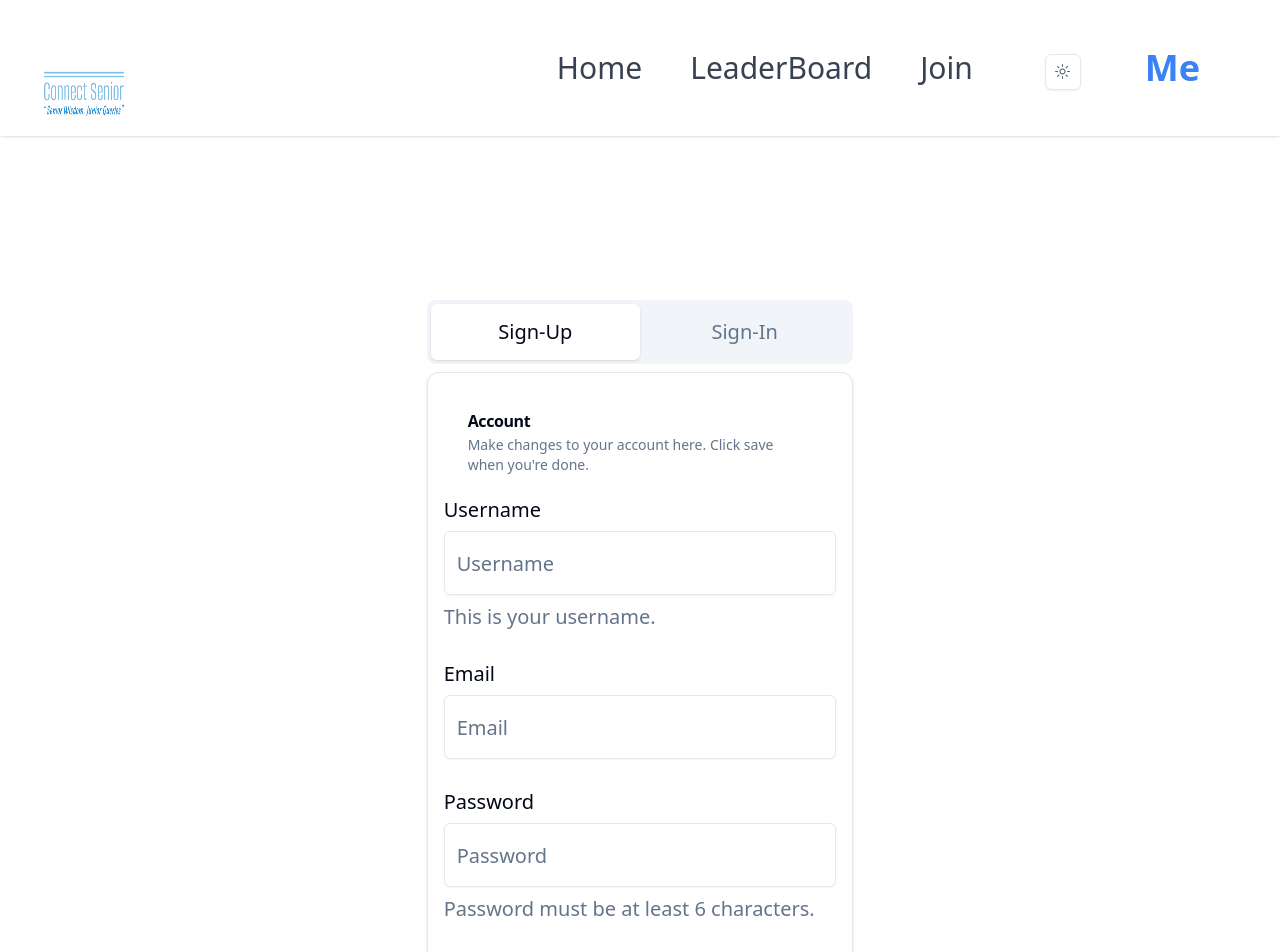
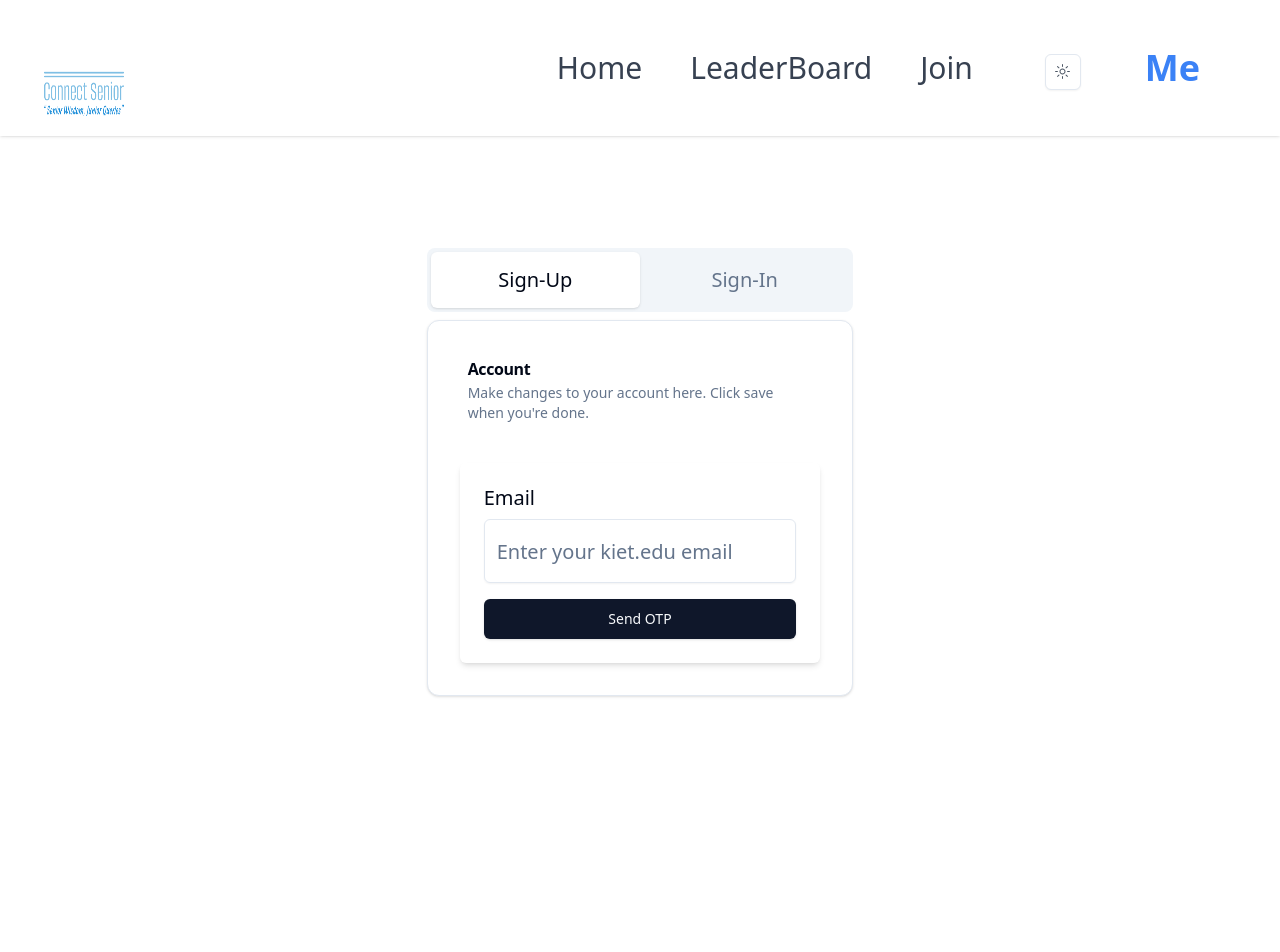
Before and after one commit to adarsh1278/Connect-Senior, a Next.js app: page /sign-up in a window 1280 px wide. Shown: the top 952 px of the page. After the commit the page ends 800 px from the top, so only its background shows below. Built offline with nearby package versions, Linux system fonts and the light colour scheme.

Commit message:
middleware added

```diff
--- a/package.json
+++ b/package.json
@@ -18,6 +18,7 @@
     "@radix-ui/react-slot": "^1.0.2",
     "@radix-ui/react-tabs": "^1.0.4",
     "@radix-ui/react-toast": "^1.1.5",
+    "@react-email/components": "0.0.19",
     "bcrypt": "^5.1.1",
     "class-variance-authority": "^0.7.0",
     "clsx": "^2.1.1",
@@ -26,11 +27,14 @@
     "mongoose": "^8.3.4",
     "next": "14.2.3",
     "next-themes": "^0.3.0",
+    "nodemailer": "^6.9.13",
     "react": "^18",
     "react-dom": "^18",
+    "react-email": "^2.1.4",
     "react-hook-form": "^7.51.4",
     "react-lottie": "^1.2.4",
     "react-type-animation": "^3.2.0",
+    "resend": "^3.2.0",
     "sonner": "^1.4.41",
     "tailwind-merge": "^2.3.0",
     "tailwindcss-animate": "^1.0.7",
@@ -40,6 +44,7 @@
     "@types/bcrypt": "^5.0.2",
     "@types/jsonwebtoken": "^9.0.6",
     "@types/node": "^20",
+    "@types/nodemailer": "^6.4.15",
     "@types/react": "^18",
     "@types/react-dom": "^18",
     "eslint": "^8.57.0",
--- /dev/null
+++ b/src/app/api/users/sendOtp/route.ts
@@ -0,0 +1,87 @@
+import OTP from "@/models/Otp.model";
+import dbConnect from "@/lib/dbconnect";
+import User from "@/models/User.model";
+
+import nodemailer from 'nodemailer';
+
+import { NextRequest, NextResponse } from "next/server";
+
+export async function POST(req: NextRequest) {
+  try {
+    const { email } = await req.json();
+
+    // Check if email is provided
+    if (!email) {
+      return NextResponse.json({
+        status: 400,
+        body: {
+          message: "Email is required",
+          success: false,
+        },
+      });
+    }
+
+    await dbConnect()
+
+    // Check if user already exists
+    const existingUser = await User.findOne({ email });
+    if (existingUser) {
+      return NextResponse.json({
+        status: 400,
+        body: {
+          message: "User already exists",
+          success: false,
+        },
+      });
+    }
+
+    // Generate OTP
+    const oldOtp = await OTP.findOneAndDelete({ email });
+
+    const otp = Math.floor(1000 + Math.random() * 9000).toString();
+
+    // Save OTP to database
+    const otpDocument = new OTP({
+      email,
+      otp,
+    });
+    await otpDocument.save();
+    console.log("OTP saved successfully");
+
+    // Send OTP via email
+    const transporter = nodemailer.createTransport({
+      service: 'gmail',
+      auth: {
+        user: process.env.EMAIL_USERNAME,
+        pass: process.env.EMAIL_PASSWORD,
+      },
+    });
+
+    const subject = "OTP Verification";
+    const text = `Your OTP for login nextauth.com is ${otp}`;
+    const mailOptions = {
+      from: process.env.EMAIL_USERNAME,
+      to: email,
+      subject,
+      text,
+    };
+    await transporter.sendMail(mailOptions);
+
+    return NextResponse.json({
+      status: 200,
+      body: {
+        message: "OTP sent successfully",
+        success: true,
+      },
+    });
+  } catch (error) {
+    console.error("Error in send email API:", error);
+    return NextResponse.json({
+      status: 500,
+      body: {
+        message: "Internal server error",
+        success: false,
+      },
+    });
+  }
+}
--- a/src/app/api/users/signup/route.ts
+++ b/src/app/api/users/signup/route.ts
@@ -1,11 +1,12 @@
 import { NextRequest, NextResponse } from "next/server";
 import dbConnect from "@/lib/dbconnect";
 import User from "@/models/User.model";
+import OTP from "@/models/Otp.model";
 
 export async function POST(req: NextRequest) {
     try {
         // Assuming req is the request object containing username, password, and email
-        const { username, password, email } = await req.json();
+        const { username, password, email ,otp } = await req.json();
 
         // Connect to the database
         await dbConnect();
@@ -35,8 +36,18 @@ export async function POST(req: NextRequest) {
             return NextResponse.json({ error: "User already exists" }, { status: 400 });
         }
 
-
-
+        const Otp = await OTP.findOne({email});
+        if(!Otp){
+            console.log("Send otp first")
+            return NextResponse.json({ "message": "Send otp first", "error": true }, { status: 402 });
+           }
+           if(Otp.otp != otp){
+            return NextResponse.json({ "message": "Wrong Otp", "error": true }, { status: 400 });
+           }
+      console.log("Otp verified");
+      Otp.expiresAt = new Date();
+      await Otp.save();
+      console.log("Otp deleted");
 
         // Create a new user
         const newUser = new User({
@@ -51,8 +62,13 @@ export async function POST(req: NextRequest) {
         // Save the new user to the database
         await newUser.save();
 
-        // Respond with success message
-        return NextResponse.json({ message: "User created successfully" }, { status: 200 });
+    return NextResponse.json({
+            status: 200,
+            body: {
+              message: "User created succefully",
+              success: true,
+            },
+          });
     } catch (error) {
         console.error(error);
         console.log("error occured");
--- a/src/app/mycomponents/signin.tsx
+++ b/src/app/mycomponents/signin.tsx
@@ -1,3 +1,5 @@
+"use client";
+
 import { zodResolver } from "@hookform/resolvers/zod";
 import { useForm } from "react-hook-form";
 import { z } from "zod";
@@ -5,7 +7,6 @@ import { useToast } from "@/components/ui/use-toast";
 import { ToastAction } from "@/components/ui/toast";
 import { useState } from "react";
 import Link from "next/link";
-
 import { Button } from "@/components/ui/button";
 import {
   Form,
@@ -19,19 +20,18 @@ import {
 import { Input } from "@/components/ui/input";
 
 const formSchema = z.object({
-  username: z.string().optional(),
   email: z.string().email({
     message: "Invalid email address format.",
   }),
-  password: z.string().min(3, {
+  password: z.string().min(6, {
     message: "Password must be at least 6 characters.",
   }),
 });
 
 export default function SignInForm() {
   const { toast } = useToast();
+  const [disabled, setDisabled] = useState(false);
 
-  const [disabled, setDisabled] = useState(false);
   const form = useForm<z.infer<typeof formSchema>>({
     resolver: zodResolver(formSchema),
     defaultValues: {
@@ -51,18 +51,16 @@ export default function SignInForm() {
         body: JSON.stringify(values),
       });
       const data = await response.json();
-     console.log("data is" + data.body.success);
-     console.dir(data)
-      if (!data.body.success) {
-        const data = await response.json();
-        showErrorToast(data.body.message || "Failed to sign in");
+      if (!data.success) {
+        showErrorToast(data.message || "Failed to sign in");
         return;
       }
 
-
       showSuccessToast(data.message);
       // Redirect to dashboard or desired page after successful sign-in
-
+      setTimeout(() => {
+        window.location.href = "/user/dashboard";
+      }, 2000);
     } catch (error) {
       console.error(error);
       showErrorToast("Failed to submit the form");
@@ -85,7 +83,7 @@ export default function SignInForm() {
       title: "Successful",
       description: message,
       action: (
-        <ToastAction altText="Go to dashboard"><Link href={"user/dashboard"}>GO to Dashboard</Link></ToastAction>
+        <ToastAction altText="Go to dashboard"><Link href={"/user/dashboard"}>Go to Dashboard</Link></ToastAction>
       ),
     });
   }
@@ -122,7 +120,7 @@ export default function SignInForm() {
             </FormItem>
           )}
         />
-        <Button type="submit" size={"lg"} disabled={disabled}>
+        <Button type="submit" size={"lg"} disabled={disabled} className="w-full">
           Sign In
         </Button>
       </form>
--- a/src/app/mycomponents/signup.tsx
+++ b/src/app/mycomponents/signup.tsx
@@ -1,53 +1,117 @@
-"use client"
+"use client";
+
+import React, { useState } from "react";
 import { zodResolver } from "@hookform/resolvers/zod";
 import { useForm } from "react-hook-form";
 import { z } from "zod";
-import { useToast } from "@/components/ui/use-toast"
-import { ToastAction } from "@/components/ui/toast"
-import { useState } from "react";
-
-
+import { useToast } from "@/components/ui/use-toast";
+import { ToastAction } from "@/components/ui/toast";
+import { useRouter } from "next/navigation";
 import { Button } from "@/components/ui/button";
 import {
   Form,
   FormControl,
-  FormDescription,
   FormField,
   FormItem,
   FormLabel,
   FormMessage,
 } from "@/components/ui/form";
 import { Input } from "@/components/ui/input";
+import { Loader2 } from "lucide-react";
 
-const formSchema = z.object({
-  username: z.string().min(2, {
-    message: "Username must be at least 2 characters.",
-  }),
-  email: z.string().email({
-    message: "Invalid email address format.",
-  }),
-  password: z.string().min(6, {
-    message: "Password must be at least 6 characters.",
+const emailSchema = z.object({
+  email: z
+    .string()
+    .email({ message: "Invalid email address format." })
+    .refine((val) => val.endsWith("@kiet.edu"), {
+      message: "Email must be a kiet.edu domain",
     }),
 });
 
-export default function ProfileForm() {
-  const { toast } = useToast()
-    const [disabled , setDisabled] = useState(false);
+const formSchema = z.object({
+  username: z.string().min(2, { message: "Username must be at least 2 characters." }),
+  email: z
+    .string()
+    .email({ message: "Invalid email address format." })
+    .refine((val) => val.endsWith("@kiet.edu"), {
+      message: "Email must be a kiet.edu domain",
+    }),
+  password: z.string().min(6, { message: "Password must be at least 6 characters." }),
+  otp: z.string().min(1, { message: "OTP is required." }),
+});
+
+export default function SignUp() {
+  const { toast } = useToast();
+  const router = useRouter();
+  const [otpSent, setOtpSent] = useState(false);
+  const [loading, setLoading] = useState(false);
+
+  const emailForm = useForm<z.infer<typeof emailSchema>>({
+    resolver: zodResolver(emailSchema),
+    defaultValues: {
+      email: "",
+    },
+  });
+
   const form = useForm<z.infer<typeof formSchema>>({
     resolver: zodResolver(formSchema),
     defaultValues: {
       username: "",
       email: "",
       password: "",
+      otp: "",
     },
   });
 
+  const sendMail = async (email: string) => {
+    try {
+      setLoading(true);
+      const response = await fetch("/api/users/sendOtp", {
+        method: "POST",
+        headers: {
+          "Content-Type": "application/json",
+        },
+        body: JSON.stringify({ email }),
+      });
+
+      const responseData = await response.json(); // Store the response data once
+  console.log(responseData)
+  console.log(responseData.status)
+      if (responseData.status==200) {
+        setOtpSent(true);
+        form.setValue("email", email);
+        toast({
+          title: "Success",
+          description: "OTP sent successfully!",
+        });
+      } else {
+        // console.error(responseData);
+        toast({
+          title: "Failed to send OTP",
+          description: "Please try again.",
+          variant: "destructive",
+          action: <ToastAction altText="Try again">Try again</ToastAction>,
+        });
+        setOtpSent(false);
+      }
+    } catch (error) {
+      console.error(error);
+      toast({
+        title: "An error occurred",
+        description: "Please try again.",
+        variant: "destructive",
+        action: <ToastAction altText="Try again">Try again</ToastAction>,
+      });
+      setOtpSent(false);
+    } finally {
+      setLoading(false);
+    }
+  };
+
+
   async function onSubmit(values: z.infer<typeof formSchema>) {
-
     try {
-
-        setDisabled(true);
+      setLoading(true);
       const response = await fetch("/api/users/signup", {
         method: "POST",
         headers: {
@@ -55,52 +119,108 @@ export default function ProfileForm() {
         },
         body: JSON.stringify(values),
       });
-      console.log("response below")
-      console.dir(response)
 
-      if (!response.ok) {
-        const data = await response.json();
+      const responseData = await response.json();
+      console.dir(responseData)
+      console.log("response status")
+      console.log(responseData.status)
+      if (responseData.status=="200") {
+        console.log("success")
+
         toast({
-          variant: "destructive",
-          title: "Uh oh! Something went wrong.",
-          description: "There was a problem with your request.",
-          action: <ToastAction altText="Try again">Try again</ToastAction>,
-        })
-        throw new Error(data.error || "Failed to create user");
+          title: "Successful",
+          description:"User created Succefully",
+          // variant: "success",
+          action: <ToastAction altText="Goto login">Goto login</ToastAction>,
+        });
 
-      }
-
-      const data = await response.json();
-      console.log(data.message);
-       toast({
-          title: "Succefull",
-          description: data.message,
-          action: (
-            <ToastAction altText="Goto schedule to undo">Undo</ToastAction>
-          ),
-        })
+      } else {
 
 
-     setDisabled(false)
+        toast({
+          title: responseData.error||"Database error",
+          description: "Please try again.",
+          variant: "destructive",
+          action: <ToastAction altText="Try again">Try again</ToastAction>,
+        });
+      }
     } catch (error) {
-      console.log("error given ")
-      console.dir(error);
       console.error(error);
-      // Handle error here
-      setDisabled(false)
       toast({
+        title: "An error occurred",
+        description: "Please try again.",
         variant: "destructive",
-        title: "Uh oh! Something went wrong.",
-        description: "There was a problem with your request.",
         action: <ToastAction altText="Try again">Try again</ToastAction>,
-      })
+      });
+    } finally {
+      setLoading(false);
     }
   }
 
   return (
+    <div className="flex items-center justify-center dark:bg-gray-900 dark:text-white p-4 h-fit">
+      <div className="max-w-md w-full p-6  dark:bg-gray-900 shadow-md rounded-md">
 
+        {!otpSent ? (
+          <Form {...emailForm}>
+            <form
+              onSubmit={emailForm.handleSubmit((data) => sendMail(data.email))}
+              className="space-y-4"
+            >
+              <FormField
+                control={emailForm.control}
+                name="email"
+                render={({ field }) => (
+                  <FormItem>
+                    <FormLabel>Email</FormLabel>
+                    <FormControl>
+                      <Input placeholder="Enter your kiet.edu email" {...field} />
+                    </FormControl>
+                    <FormMessage />
+                  </FormItem>
+                )}
+              />
+              <Button type="submit" size={"lg"} disabled={loading} className="w-full">
+                {loading ? (
+                  <div className="flex items-center justify-center">
+                    <Loader2 className="mr-2 h-4 w-4 animate-spin" />
+                    Sending OTP...
+                  </div>
+                ) : (
+                  "Send OTP"
+                )}
+              </Button>
+            </form>
+          </Form>
+        ) : (
           <Form {...form}>
-          <form onSubmit={form.handleSubmit(onSubmit)} className="space-y-8">
+            <form onSubmit={form.handleSubmit(onSubmit)} className="space-y-4">
+              <FormField
+                control={form.control}
+                name="email"
+                render={({ field }) => (
+                  <FormItem>
+                    <FormLabel>Email</FormLabel>
+                    <FormControl>
+                      <Input placeholder="Email" {...field} disabled />
+                    </FormControl>
+                    <FormMessage />
+                  </FormItem>
+                )}
+              />
+              <FormField
+                control={form.control}
+                name="otp"
+                render={({ field }) => (
+                  <FormItem>
+                    <FormLabel>OTP</FormLabel>
+                    <FormControl>
+                      <Input placeholder="OTP" {...field} />
+                    </FormControl>
+                    <FormMessage />
+                  </FormItem>
+                )}
+              />
               <FormField
                 control={form.control}
                 name="username"
@@ -109,20 +229,6 @@ export default function ProfileForm() {
                     <FormLabel>Username</FormLabel>
                     <FormControl>
                       <Input placeholder="Username" {...field} />
-                  </FormControl>
-                  <FormDescription>This is your username.</FormDescription>
-                  <FormMessage />
-                </FormItem>
-              )}
-            />
-            <FormField
-              control={form.control}
-              name="email"
-              render={({ field }) => (
-                <FormItem>
-                  <FormLabel>Email</FormLabel>
-                  <FormControl>
-                    <Input placeholder="Email" {...field} />
                     </FormControl>
                     <FormMessage />
                   </FormItem>
@@ -137,16 +243,24 @@ export default function ProfileForm() {
                     <FormControl>
                       <Input type="password" placeholder="Password" {...field} />
                     </FormControl>
-                  <FormDescription>Password must be at least 6 characters.</FormDescription>
                     <FormMessage />
                   </FormItem>
                 )}
               />
-            <Button type="submit" size={"lg"}  disabled={disabled}>
-              Submit
+              <Button type="submit" size={"lg"} disabled={loading} className="w-full">
+                {loading ? (
+                  <div className="flex items-center justify-center">
+                    <Loader2 className="mr-2 h-4 w-4 animate-spin" />
+                    Signing Up...
+                  </div>
+                ) : (
+                  "Sign Up"
+                )}
               </Button>
             </form>
           </Form>
-
+        )}
+      </div>
+    </div>
   );
 }
--- a/src/app/sign-up/page.tsx
+++ b/src/app/sign-up/page.tsx
@@ -26,8 +26,8 @@ import {
 export default function TabsDemo() {
   const { toast } = useToast();
   return (
-    <div className="w-screen flex justify-center items-center mt-7 ">
-      <div className="flex items-center mt-36 sm:w-1/2 lg:w-1/3 w-full">
+    <div className="w-screen flex justify-center items-center  mt-2 ">
+      <div className="flex items-center   mt-28 sm:w-1/2 lg:w-1/3 w-full">
         <Tabs defaultValue="account" className="w-full">
           <TabsList className="grid w-full grid-cols-2 text-lg h-16">
             <TabsTrigger value="account" className="h-full sm:text-xl">Sign-Up</TabsTrigger>
--- a/src/models/Otp.model.ts
+++ b/src/models/Otp.model.ts
@@ -26,5 +26,5 @@ const OTPSchema: Schema<OTP> = new mongoose.Schema({
 OTPSchema.index({ expiresAt: 1 }, { expireAfterSeconds: 0 });
 
 // Export the model
-const OTPModel: Model<OTP> = mongoose.models.OTP || mongoose.model<OTP>("OTP", OTPSchema);
-export default OTPModel;
+const OTP: Model<OTP> = mongoose.models.OTP || mongoose.model<OTP>("OTP", OTPSchema);
+export default OTP;
```
Also changed, not shown: src/middleware.ts (added, +33 -0 lines), 1 other file (tests, documents, lock files or other folders). Lines whose indentation alone changed are shown as unchanged.
